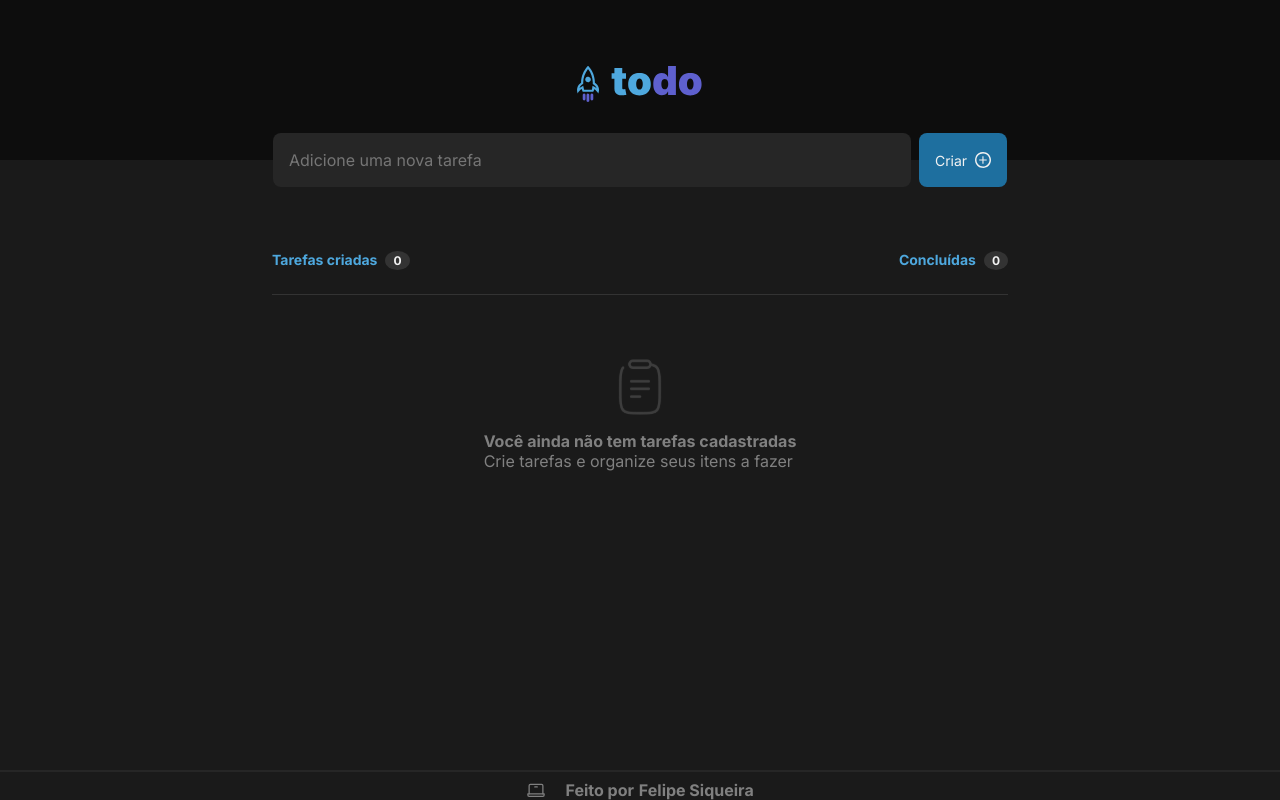
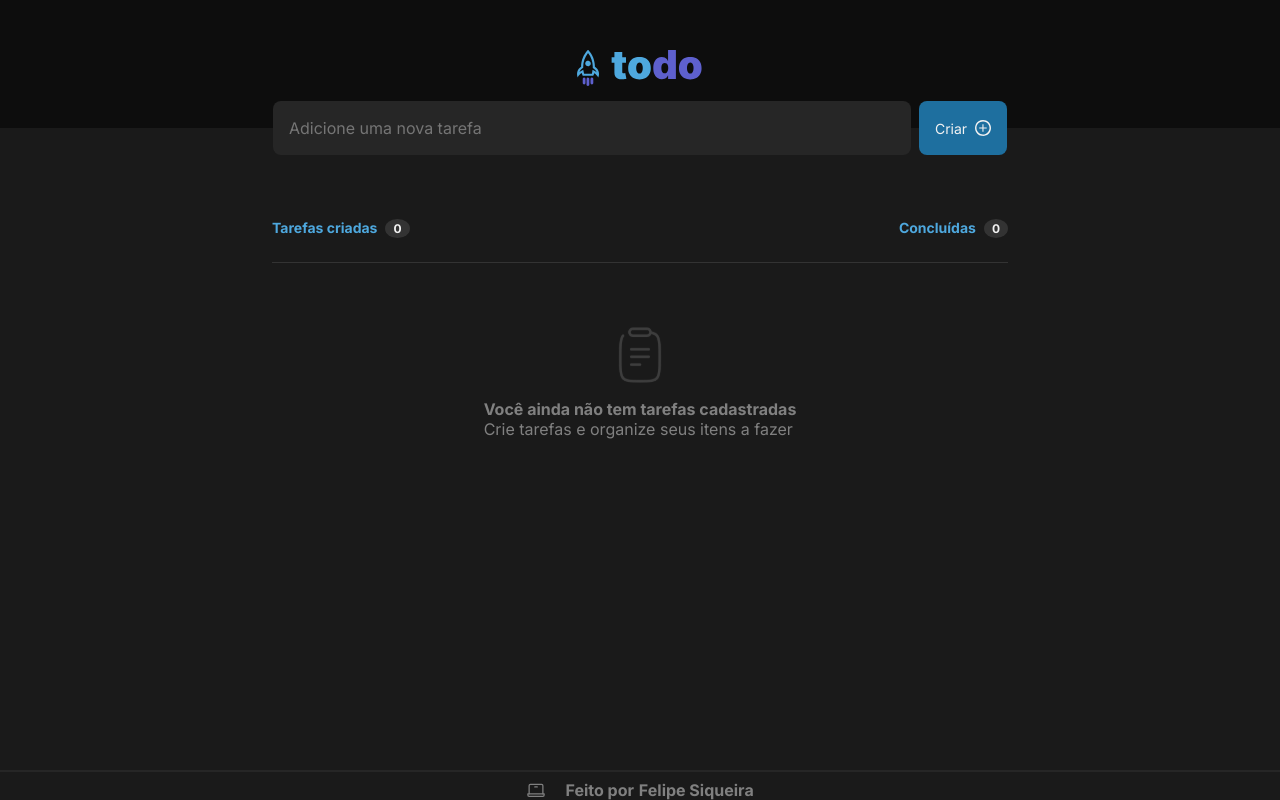
Before and after one commit to felipesiqg/ignite-react-challenge-1-to-do-list, a React (Vite) app: page / in a window 1280 px wide. Built offline with nearby package versions, Linux system fonts and the light colour scheme.

Commit message:
Decrease the header height

```diff
--- a/src/components/Header.module.css
+++ b/src/components/Header.module.css
@@ -1,7 +1,7 @@
 .header {
     background: var(--gray-700);
     width: 100vw;
-    height: 10rem;
+    height: 8rem;
     display: flex;
     justify-content: center;
     align-items: center
```
